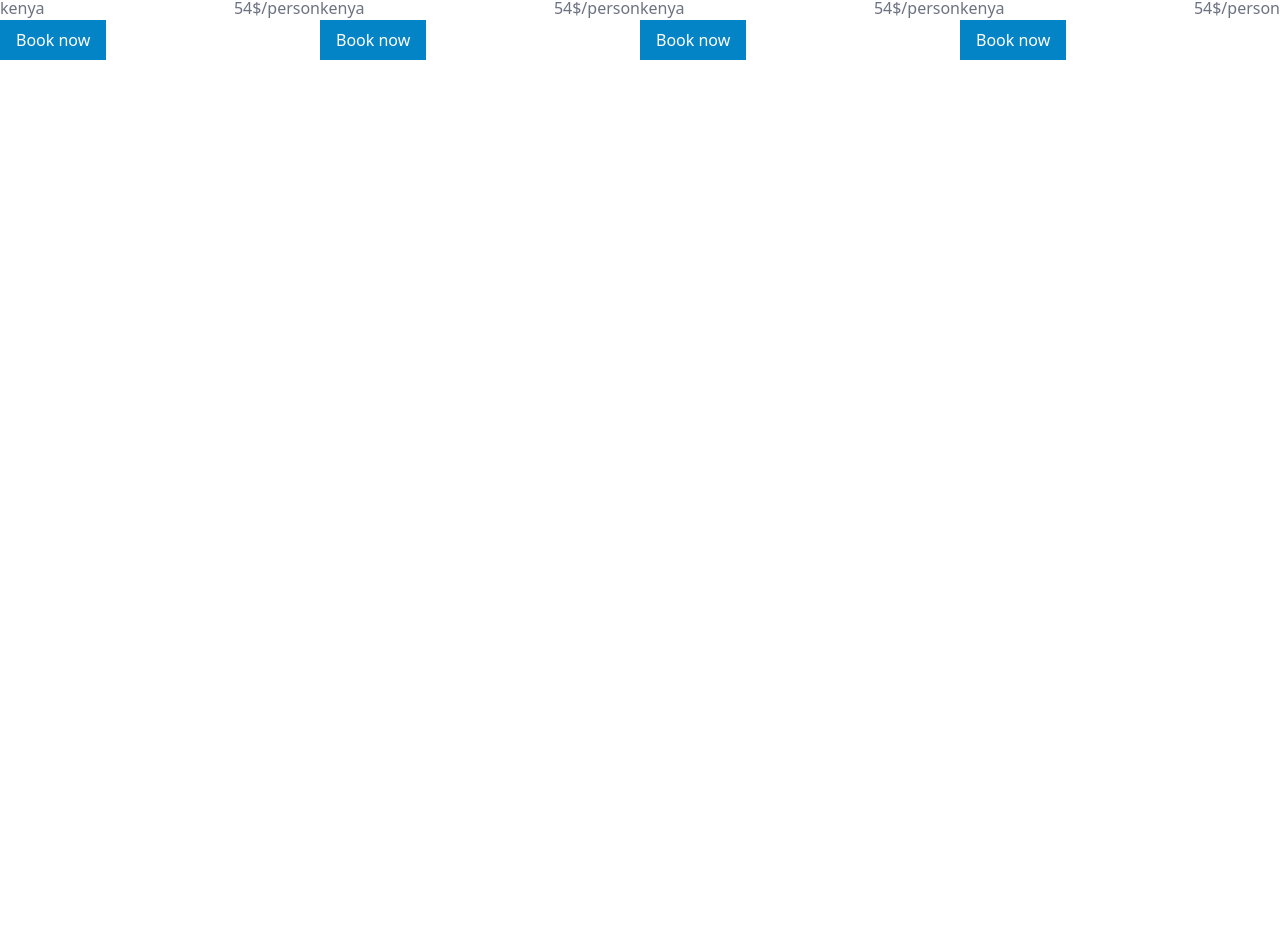
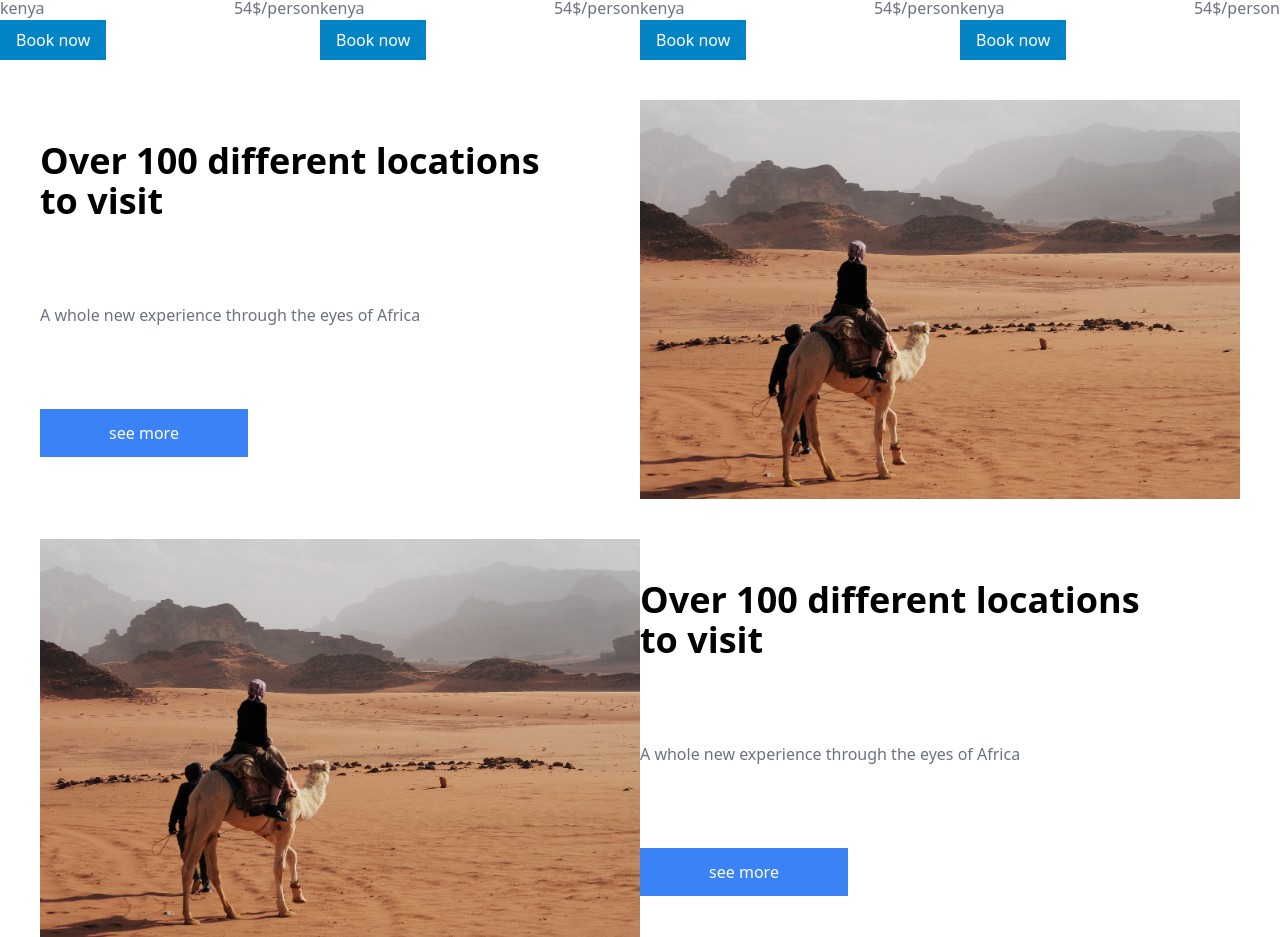
Before and after one commit to anthonykimani/Safari-Travelers-Club-Backend, a React (Create React App) app: page / in a window 1280 px wide. Shown: the part 1374-2311 px from the top of the page. Before the commit the page ends 1434 px from the top, so only its background shows below. Built offline with nearby package versions, Linux system fonts and the light colour scheme.

Commit message:
Adds image section components

```diff
--- /dev/null
+++ b/src/components/Find.js
@@ -0,0 +1,14 @@
+const Find = () => {
+    return (
+        <div className="flex justify-around mt-10 px-10 ">
+            <img src={process.env.PUBLIC_URL + "/desert-journey.jpg"} alt="" className="w-1/2 h-auto" />
+            <div className="w-1/2 flex flex-col justify-around">
+                <h1 className="text-4xl font-extrabold w-[90%]">Over 100 different locations to visit</h1>
+                <h3 className="text-gray-500">A whole new experience through the eyes of Africa</h3>
+                <button className="bg-blue-500 text-white px-2 py-3 w-52">see more</button>
+            </div>
+        </div>
+     );
+}
+
+export default Find;
--- /dev/null
+++ b/src/components/Footer.js
@@ -0,0 +1,11 @@
+const Footer = () => {
+    return (
+        <div>
+            <ul>
+                <li></li>
+            </ul>
+        </div>
+     );
+}
+
+export default Footer;
--- /dev/null
+++ b/src/components/Journey.js
@@ -0,0 +1,14 @@
+const Journey = () => {
+    return (
+        <div className="flex justify-around mt-10 px-10 ">
+            <div className="w-1/2 flex flex-col justify-around">
+                <h1 className="text-4xl font-extrabold w-[90%]">Over 100 different locations to visit</h1>
+                <h3 className="text-gray-500">A whole new experience through the eyes of Africa</h3>
+                <button className="bg-blue-500 text-white px-2 py-3 w-52">see more</button>
+            </div>
+            <img src={process.env.PUBLIC_URL + "/desert-journey.jpg"} alt="" className="w-1/2 h-auto" />
+        </div>
+     );
+}
+
+export default Journey;
--- a/src/pages/Home.js
+++ b/src/pages/Home.js
@@ -2,6 +2,9 @@
 import Phrase from "../components/Phrase";
 import Options from "../components/Options";
 import TravelCard from "../components/TravelCard";
+import Journey from "../components/Journey";
+import Find from "../components/Find";
+import Footer from "../components/Footer";
 
 const Home = () => {
   return (
@@ -20,6 +23,10 @@
         <TravelCard img={"/beach-sand.jpg"} />
         <TravelCard img={"/lion.jpg"} />
       </div>
+      <div>
+        <Journey />
+        <Find />
+      </div>
     </div>
   );
 };
```
